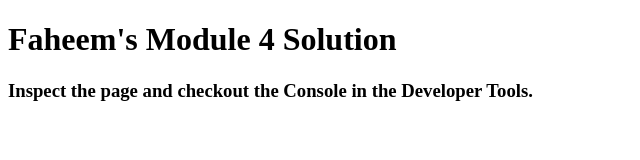
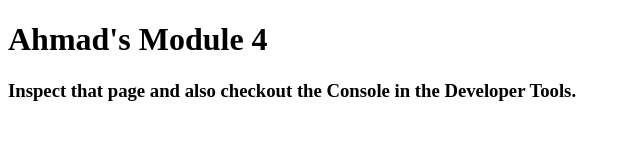
Before and after one commit to AhmadR680/ahmadR680-M5.github.io, a plain HTML site: page index.html in a window 1280 px wide. Shown: the whole page, without its empty margins (0-640 px from the left). Drawn offline with Linux system fonts and the light colour scheme.

Commit message:
Update index.html

```diff
--- a/index.html
+++ b/index.html
@@ -11,7 +11,7 @@
   <script src="script.js"></script>
 </head>
 <body>
-  <h1>Faheem's Module 4 Solution</h1>
-  <h3>Inspect the page and checkout the Console in the Developer Tools.</h3>
+  <h1>Ahmad's Module 4</h1>
+  <h3>Inspect that page and also checkout the Console in the Developer Tools.</h3>
 </body>
 </html>
```
